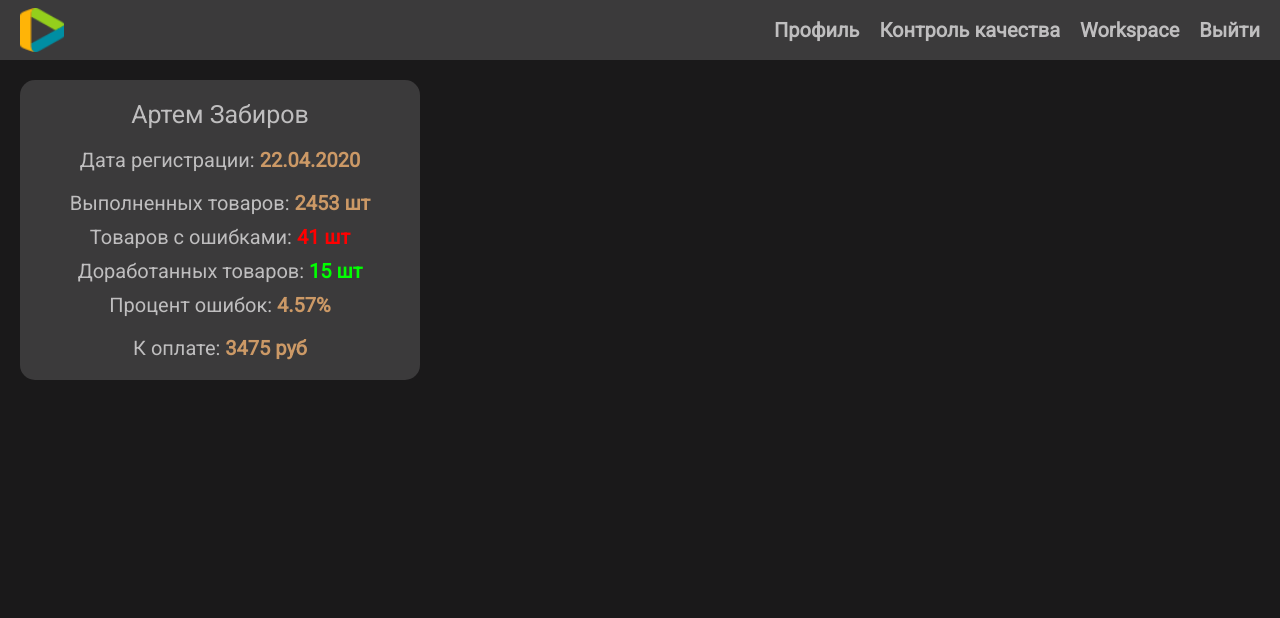
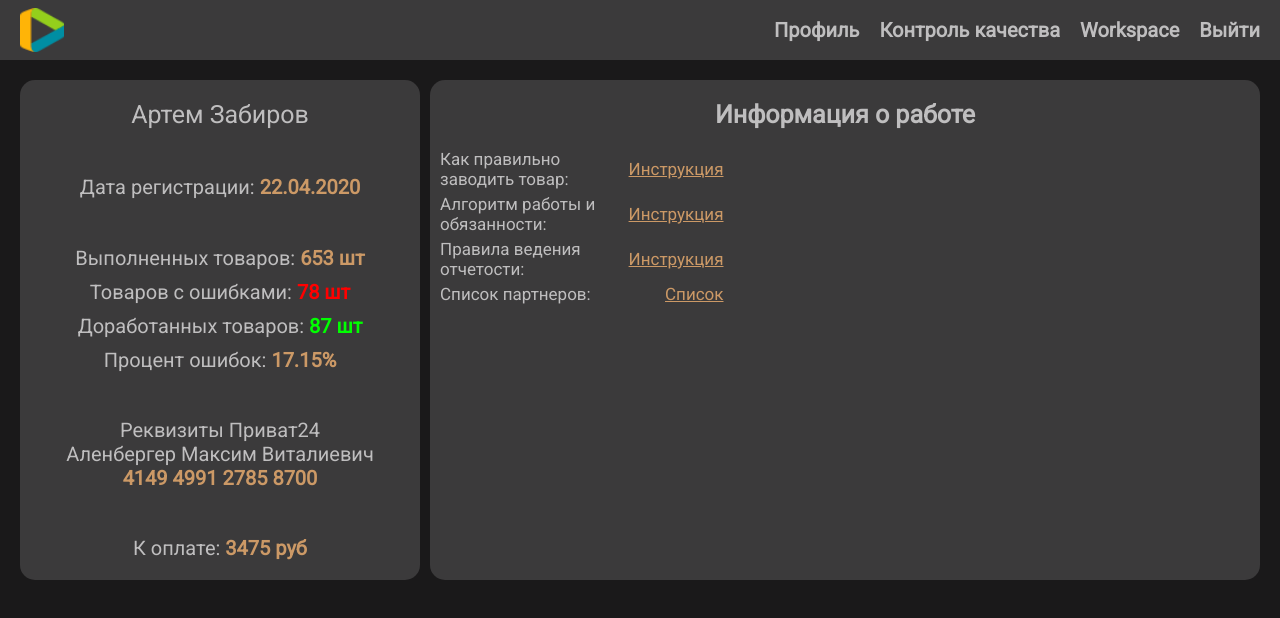
Before and after one commit to artmrsvch/new-content, a React (Create React App) app: page /profile in a window 1280 px wide. Shown: the top 618 px of the page. Built offline with nearby package versions, Linux system fonts and the light colour scheme.

Commit message:
improved(Separation of the profile component into roles)

```diff
--- a/src/pages/Profile/Profile.tsx
+++ b/src/pages/Profile/Profile.tsx
@@ -1,36 +1,66 @@
-import React, { Dispatch, SetStateAction, SyntheticEvent } from 'react';
+import React from 'react';
+
+import { IUserInfo, UserInfo } from './RoleUser/UserInfo';
 
 const Profile: React.FC = () => {
-  const getPercent = (allProducts: string | number, withErrors: string | number): number => {
-    const result: string = ((Number(withErrors) / Number(allProducts)) * 100).toFixed(2);
-
-    return Number(result);
+  const userInfo: IUserInfo = {
+    name: 'Артем Забиров',
+    date: '22.04.2020',
+    products: '653',
+    withError: 78,
+    withEdits: '87',
+    payment: {
+      name: 'Аленбергер Максим Виталиевич',
+      type: 'Приват24',
+      requisites: '4149 4991 2785 8700',
+    },
+    toPay: 3475,
   };
 
   return (
     <section className="section section_withHeader section-profile">
-      <div className="profile">
-        <span className="profile__name">Артем Забиров</span>
-        <span className="profile__date">
-          Дата регистрации: <b className="loadable-value">22.04.2020</b>
-        </span>
-        <div className="profile-state">
-          <span className="profile-state__products">
-            Выполненных товаров: <b className="loadable-value">2453 шт</b>
-          </span>
-          <span className="profile-state__errors">
-            Товаров с ошибками: <b className="loadable-value__red">41 шт</b>
-          </span>
-          <span className="profile-state__errors">
-            Доработанных товаров: <b className="loadable-value__green">15 шт</b>
-          </span>
-          <span className="profile-state__percent">
-            Процент ошибок: <b className="loadable-value">{`${getPercent('2453', '112')}%`}</b>
-          </span>
+      <div className="profile-info">
+        <UserInfo userData={userInfo} />
+        <div className="profile-work">
+          <h3 className="profile-work__title">Информация о работе</h3>
+          <div className="profile-work-info">
+            <ul className="profile-work-links">
+              <li className="profile-work-links__item">
+                <span className="profile-work-links__text">Как правильно заводить товар:</span>
+                <a
+                  className="profile-work-links__href"
+                  href="https://docs.google.com/document/d/1xLnNghW7Z9TX_Gcsc6yJ19j40-YqV3hSp7EGECWAcu0/edit">
+                  Инструкция
+                </a>
+              </li>
+              <li className="profile-work-links__item">
+                <span className="profile-work-links__text">Алгоритм работы и обязанности:</span>
+                <a
+                  className="profile-work-links__href"
+                  href="https://docs.google.com/document/d/1-0Vwkvh9KWjkUtYQpcsNVS2pSu_jVlJNmC3TeHYRA98/edit">
+                  Инструкция
+                </a>
+              </li>
+              <li className="profile-work-links__item">
+                <span className="profile-work-links__text">Правила ведения отчетости:</span>
+                <a
+                  className="profile-work-links__href"
+                  href="https://docs.google.com/document/d/1fQOQrmhlnqgYmKzmNsCIclMlL4VbxhR8N08bbGFWwRE/edit">
+                  Инструкция
+                </a>
+              </li>
+              <li className="profile-work-links__item">
+                <span className="profile-work-links__text">Список партнеров:</span>
+                <a
+                  className="profile-work-links__href"
+                  href="https://docs.google.com/document/d/1fQOQrmhlnqgYmKzmNsCIclMlL4VbxhR8N08bbGFWwRE/edit">
+                  Список
+                </a>
+              </li>
+            </ul>
+            <div className="profile-work-offical"></div>
+          </div>
         </div>
-        <span className="profile-state__paid">
-          К оплате: <b className="loadable-value">3475 руб</b>
-        </span>
       </div>
     </section>
   );
--- /dev/null
+++ b/src/pages/Profile/RoleUser/UserInfo.tsx
@@ -0,0 +1,60 @@
+import React from 'react';
+
+interface IProfileProps {
+  userData: IUserInfo
+}
+
+export const UserInfo: React.FC<IProfileProps> = ({userData}) => {
+
+  const getPercent = (allProducts: string | number, withErrors: string | number): number => {
+    const result: string = ((Number(withErrors) / Number(allProducts)) * 100).toFixed(2);
+
+    return Number(result);
+  };
+
+  return (
+      <div className="profile">
+        <span className="profile__name">{userData.name}</span>
+        <span className="profile__date">
+          Дата регистрации: <b className="loadable-value">{userData.date}</b>
+        </span>
+        <div className="profile-state">
+          <span className="profile-state__products">
+            Выполненных товаров: <b className="loadable-value">{userData.products} шт</b>
+          </span>
+          <span className="profile-state__errors">
+            Товаров с ошибками: <b className="loadable-value__red">{userData.withError} шт</b>
+          </span>
+          <span className="profile-state__errors">
+            Доработанных товаров: <b className="loadable-value__green">{userData.withEdits} шт</b>
+          </span>
+          <span className="profile-state__percent">
+            Процент ошибок:{' '}
+            <b className="loadable-value">{`${getPercent(userData.products, '112')}%`}</b>
+          </span>
+        </div>
+        <div className="profile-state">
+          <span className="profile-state__paid">Реквизиты {userData.payment.type}</span>
+          <span className="profile-state__paid">{userData.payment.name}</span>
+          <b className="loadable-value">{userData.payment.requisites}</b>
+        </div>
+        <span className="profile-state__paid">
+          К оплате: <b className="loadable-value">{userData.toPay} руб</b>
+        </span>
+      </div>
+  );
+};
+
+export interface IUserInfo {
+  name: string;
+  date: string;
+  products: string | number;
+  withError: string | number;
+  withEdits: string | number;
+  payment: {
+    name: string | null;
+    type: string;
+    requisites: string | null;
+  };
+  toPay: string | number;
+}
--- a/src/pages/Profile/profile.scss
+++ b/src/pages/Profile/profile.scss
@@ -3,16 +3,27 @@
   padding: 20px;
   // @include center;
 }
+.profile-info {
+  @include between;
+  height: 500px;
+}
+
+.profile-work__title {
+  color: $liColor;
+  font-size: 25px;
+  margin-bottom: 20px;
+}
 .profile {
   background-color: $liBackground;
   width: 400px;
-  height: 300px;
+  height: 100%;
   border-radius: 15px;
   box-sizing: border-box;
   padding: 20px 10px;
   @include col-between;
   color: $liColor;
   font-size: 20px;
+  margin-right: 10px;
 }
 .profile__name {
   font-size: 25px;
@@ -36,3 +47,38 @@
     color: $green;
   }
 }
+// WORK_INFO
+.profile-work {
+  @include col-between;
+  flex: 1;
+  height: 100%;
+  background-color: $liBackground;
+  border-radius: 15px;
+  box-sizing: border-box;
+  padding: 20px 10px;
+}
+.profile-work-info {
+  @include between;
+  width: 100%;
+  height: 100%;
+}
+.profile-work-links {
+  height: 100%;
+  width: 35%;
+  // border: 1px solid royalblue;
+  &__item {
+    @include between;
+    margin-bottom: 5px;
+    color: $liColor;
+    &:last-child {
+      margin-bottom: 0;
+    }
+    font-size: 17px;
+  }
+}
+.profile-work-links__href {
+  text-decoration: underline;
+  color: $yellow;
+}
+.profile-work-offical {
+}
```
